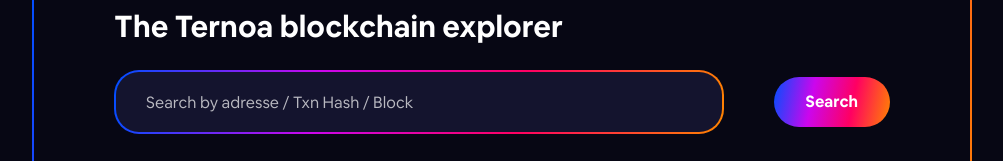
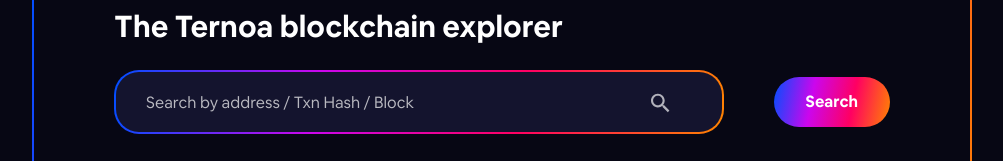
Before and after one commit to capsule-corp-ternoa/explorer, a Next.js app: page / in a window 1280 px wide. Shown: the part 168-329 px from the top of the page, without its empty margins (138-1141 px from the left). Built offline with nearby package versions, Linux system fonts and the light colour scheme.

Commit message:
Fix some styling issues

```diff
--- a/components/base/Header/Header.module.scss
+++ b/components/base/Header/Header.module.scss
@@ -73,6 +73,7 @@
     bottom: 0px;
     top: 20px;
     right: 20px;
+    z-index: 1;
 }
 
 .navBarItem {
--- a/pages/home-scan/HomeScan.module.scss
+++ b/pages/home-scan/HomeScan.module.scss
@@ -83,7 +83,8 @@
 
 .search {
     right: 54px;
-    top: 20px;
+    top: 23px;
+    z-index: 1;
 
     @media (max-width : 1024px) {
         right: 24px;
--- a/pages/home-scan/HomeScan.tsx
+++ b/pages/home-scan/HomeScan.tsx
@@ -138,7 +138,7 @@
                                     }}
                                     onFocus={()=>setSearchFocus(true)}
                                     onBlur={()=>setSearchFocus(false)}
-                                    placeholder="Search by adresse / Txn Hash / Block"
+                                    placeholder="Search by address / Txn Hash / Block"
                                     className={style.searchInput + " position-relative"}
                                     style={{ backgroundColor: "#14142E" }}
                                     min={0}
```
